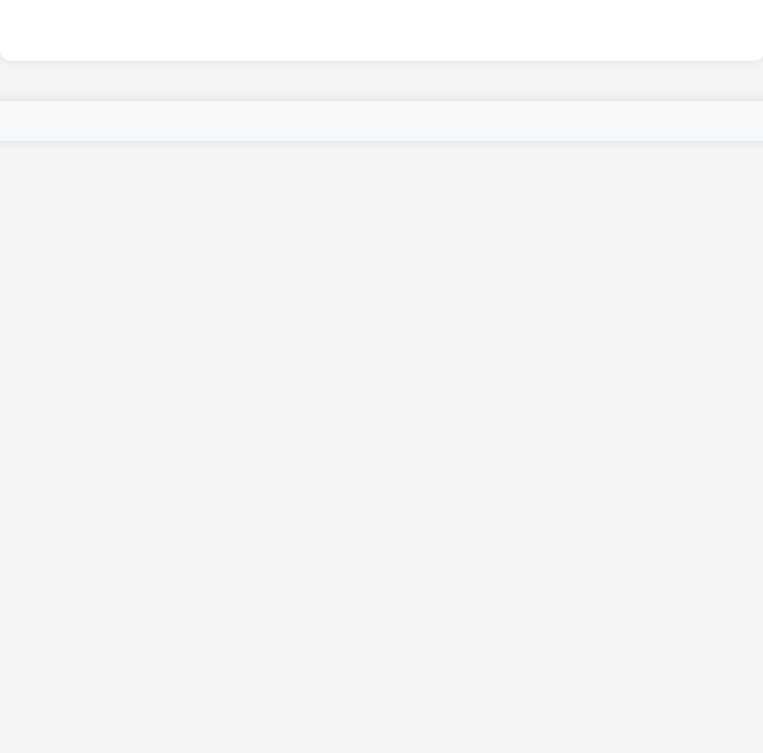
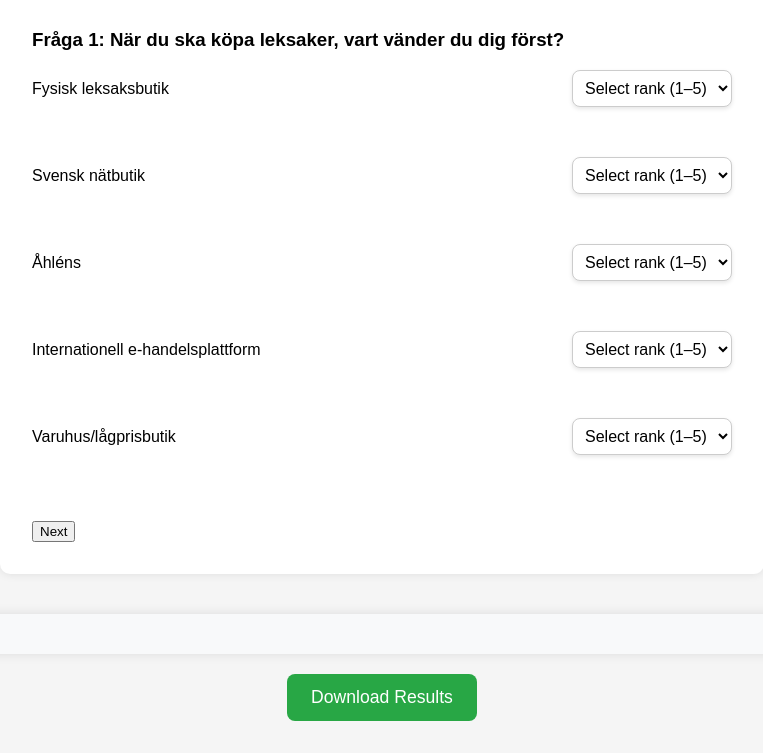
Before and after one commit to irahulksingh/sur-vey, a website: page public/index.html in a window 1280 px wide. Shown: the part 119-872 px from the top of the page, without its empty margins (258-1021 px from the left). Before the commit the page ends 800 px from the top, so only its background shows below. Drawn offline with nearby package versions, Linux system fonts and the light colour scheme.

Commit message:
left the download button

```diff
--- a/public/index.html
+++ b/public/index.html
@@ -16,7 +16,11 @@
   <div id="results-table"></div>
 
   <!-- Download Button -->
-   <script src="https://cdn.jsdelivr.net/npm/chart.js"></script>
+  <div class="download-container">
+    <button id="download-btn" class="download-btn">Download Results</button>
+  </div>
+
+  <script src="https://cdn.jsdelivr.net/npm/chart.js"></script>
   <script src="script.js"></script>
 </body>
 </html>
```
